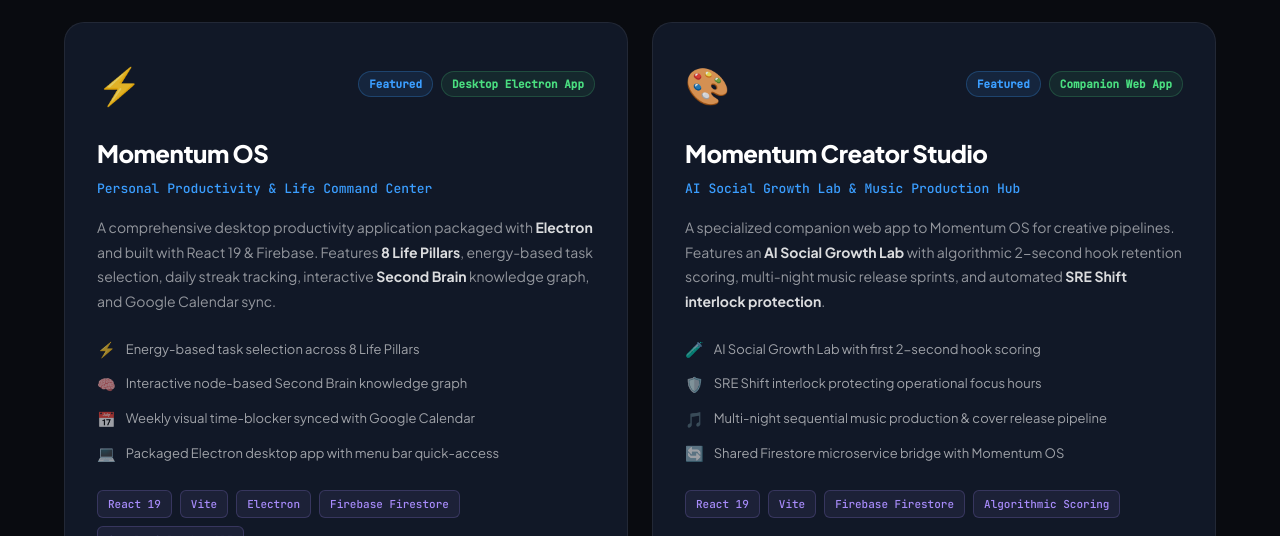
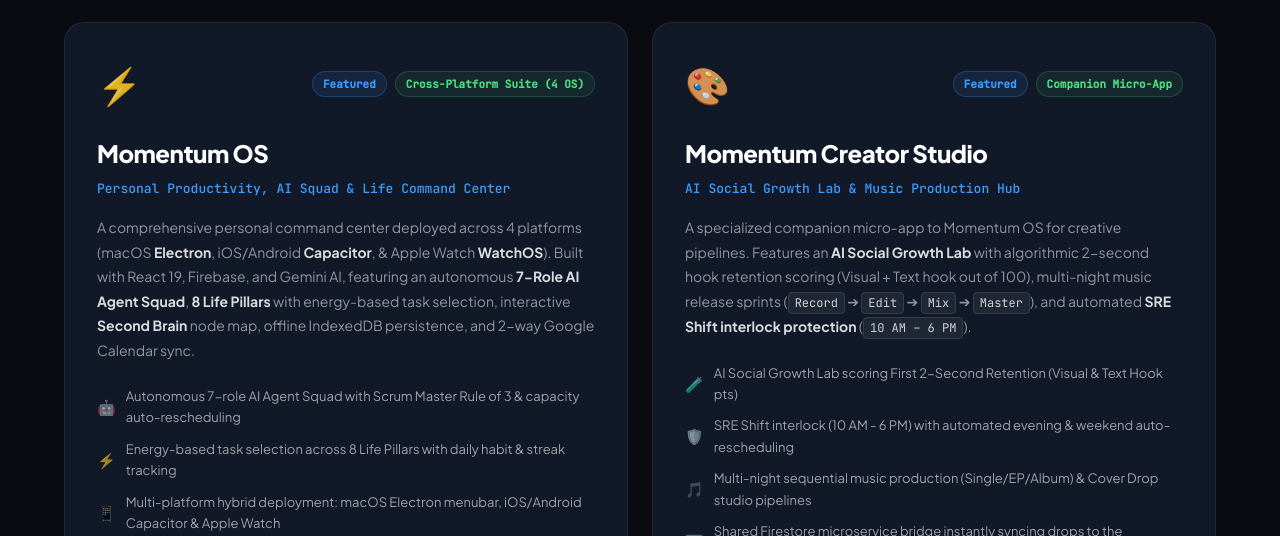
Before and after one commit to kayecristine/portfolio, a plain HTML site: page index.html in a window 1280 px wide. Shown: the part 4197-4733 px from the top of the page. Drawn offline with Linux system fonts and the light colour scheme.

Commit message:
Updated info in GitHub pages

```diff
--- a/index.html
+++ b/index.html
@@ -370,35 +370,38 @@
             <div class="project-icon">⚡</div>
             <div class="project-badges">
               <span class="badge-featured">Featured</span>
-              <span class="badge-live">Desktop Electron App</span>
+              <span class="badge-live">Cross-Platform Suite (4 OS)</span>
             </div>
           </div>
           <h3 class="project-name">Momentum OS</h3>
-          <p class="project-tagline">Personal Productivity & Life Command Center</p>
-          <p class="project-desc">A comprehensive desktop productivity application packaged with <strong>Electron</strong> and built with React 19 & Firebase. Features <strong>8 Life Pillars</strong>, energy-based task selection, daily streak tracking, interactive <strong>Second Brain</strong> knowledge graph, and Google Calendar sync.</p>
+          <p class="project-tagline">Personal Productivity, AI Squad & Life Command Center</p>
+          <p class="project-desc">A comprehensive personal command center deployed across 4 platforms (macOS <strong>Electron</strong>, iOS/Android <strong>Capacitor</strong>, & Apple Watch <strong>WatchOS</strong>). Built with React 19, Firebase, and Gemini AI, featuring an autonomous <strong>7-Role AI Agent Squad</strong>, <strong>8 Life Pillars</strong> with energy-based task selection, interactive <strong>Second Brain</strong> node map, offline IndexedDB persistence, and 2-way Google Calendar sync.</p>
           <div class="project-highlights">
             <div class="highlight">
-              <span class="highlight-icon">⚡</span>
-              <span>Energy-based task selection across 8 Life Pillars</span>
+              <span class="highlight-icon">🤖</span>
+              <span>Autonomous 7-role AI Agent Squad with Scrum Master Rule of 3 & capacity auto-rescheduling</span>
             </div>
             <div class="highlight">
-              <span class="highlight-icon">🧠</span>
-              <span>Interactive node-based Second Brain knowledge graph</span>
+              <span class="highlight-icon">⚡</span>
+              <span>Energy-based task selection across 8 Life Pillars with daily habit & streak tracking</span>
+            </div>
+            <div class="highlight">
+              <span class="highlight-icon">📱</span>
+              <span>Multi-platform hybrid deployment: macOS Electron menubar, iOS/Android Capacitor & Apple Watch</span>
             </div>
             <div class="highlight">
               <span class="highlight-icon">📅</span>
-              <span>Weekly visual time-blocker synced with Google Calendar</span>
-            </div>
-            <div class="highlight">
-              <span class="highlight-icon">💻</span>
-              <span>Packaged Electron desktop app with menu bar quick-access</span>
+              <span>2-way Google Calendar sync, interactive Second Brain node map & offline client persistence</span>
             </div>
           </div>
           <div class="project-stack">
             <span class="stack-tag">React 19</span>
             <span class="stack-tag">Vite</span>
             <span class="stack-tag">Electron</span>
+            <span class="stack-tag">Capacitor (iOS/Android)</span>
+            <span class="stack-tag">WatchOS (Swift)</span>
             <span class="stack-tag">Firebase Firestore</span>
+            <span class="stack-tag">Gemini AI</span>
             <span class="stack-tag">Google Calendar API</span>
           </div>
           <div class="project-links">
@@ -416,35 +419,36 @@
             <div class="project-icon">🎨</div>
             <div class="project-badges">
               <span class="badge-featured">Featured</span>
-              <span class="badge-live">Companion Web App</span>
+              <span class="badge-live">Companion Micro-App</span>
             </div>
           </div>
           <h3 class="project-name">Momentum Creator Studio</h3>
           <p class="project-tagline">AI Social Growth Lab & Music Production Hub</p>
-          <p class="project-desc">A specialized companion web app to Momentum OS for creative pipelines. Features an <strong>AI Social Growth Lab</strong> with algorithmic 2-second hook retention scoring, multi-night music release sprints, and automated <strong>SRE Shift interlock protection</strong>.</p>
+          <p class="project-desc">A specialized companion micro-app to Momentum OS for creative pipelines. Features an <strong>AI Social Growth Lab</strong> with algorithmic 2-second hook retention scoring (Visual + Text hook out of 100), multi-night music release sprints (<code>Record</code> ➔ <code>Edit</code> ➔ <code>Mix</code> ➔ <code>Master</code>), and automated <strong>SRE Shift interlock protection</strong> (<code>10 AM – 6 PM</code>).</p>
           <div class="project-highlights">
             <div class="highlight">
               <span class="highlight-icon">🧪</span>
-              <span>AI Social Growth Lab with first 2-second hook scoring</span>
+              <span>AI Social Growth Lab scoring First 2-Second Retention (Visual & Text Hook pts)</span>
             </div>
             <div class="highlight">
               <span class="highlight-icon">🛡️</span>
-              <span>SRE Shift interlock protecting operational focus hours</span>
+              <span>SRE Shift interlock (10 AM - 6 PM) with automated evening & weekend auto-rescheduling</span>
             </div>
             <div class="highlight">
               <span class="highlight-icon">🎵</span>
-              <span>Multi-night sequential music production & cover release pipeline</span>
+              <span>Multi-night sequential music production (Single/EP/Album) & Cover Drop studio pipelines</span>
             </div>
             <div class="highlight">
               <span class="highlight-icon">🔄</span>
-              <span>Shared Firestore microservice bridge with Momentum OS</span>
+              <span>Shared Firestore microservice bridge instantly syncing drops to the Momentum OS calendar</span>
             </div>
           </div>
           <div class="project-stack">
             <span class="stack-tag">React 19</span>
             <span class="stack-tag">Vite</span>
             <span class="stack-tag">Firebase Firestore</span>
-            <span class="stack-tag">Algorithmic Scoring</span>
+            <span class="stack-tag">Algorithmic Hook Scoring</span>
+            <span class="stack-tag">Microservice Bridge</span>
           </div>
           <div class="project-links">
             <a href="https://github.com/kctolentino/momentum-os-creator-studio" class="project-link" target="_blank" rel="noopener">
--- a/style.css
+++ b/style.css
@@ -852,6 +852,15 @@
 }
 
 .project-desc strong { color: rgba(255,255,255,0.85); }
+.project-desc code {
+  font-family: var(--font-mono);
+  font-size: 12px;
+  color: rgba(255,255,255,0.8);
+  background: rgba(255,255,255,0.06);
+  padding: 2px 6px;
+  border-radius: 4px;
+  border: 1px solid rgba(255,255,255,0.1);
+}
 
 .project-highlights {
   display: flex;
```
